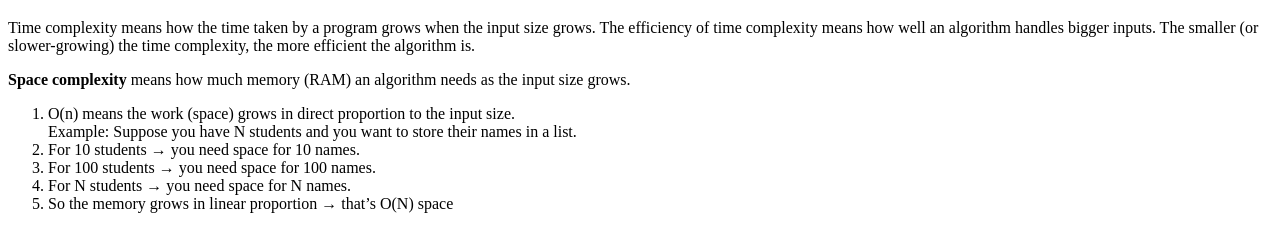
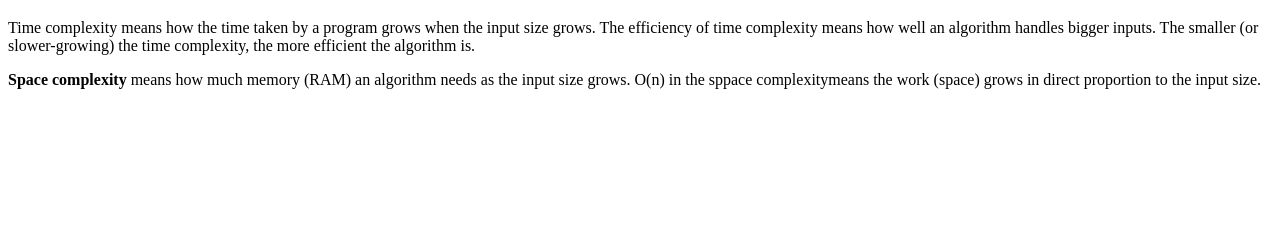
Before and after one commit to acciojob/time-and-space-complexity-akhil12345-cloud, a website: page main.html in a window 1280 px wide. Shown: the part 61-312 px from the top of the page. Drawn offline with Linux system fonts and the light colour scheme.

Commit message:
created a submission

```diff
--- a/main.html
+++ b/main.html
@@ -13,20 +13,11 @@
 The smaller (or slower-growing) the time complexity, the more efficient the algorithm is.</p>
 
 	<p><b>Space complexity</b> means how much memory (RAM) an algorithm needs as the input size grows.
-	<ol>
-	<li>O(n) means the work (space) grows in direct proportion to the input size.</li>
-		<il>Example:</li>
 
-Suppose you have N students and you want to store their names in a list.
+	O(n)  in the sppace complexitymeans the work (space) grows in direct proportion to the input size.
 
-<li>For 10 students → you need space for 10 names.</li>
 
-<li>For 100 students → you need space for 100 names.</li>
 
-<li>For N students → you need space for N names.</li>
-
-<li>So the memory grows in linear proportion → that’s O(N) space</li>
-		</ol>
 </p>
 	<!-- the entire body must be written by student -->
     <script type="text/javascript" src="./script.js">
```
